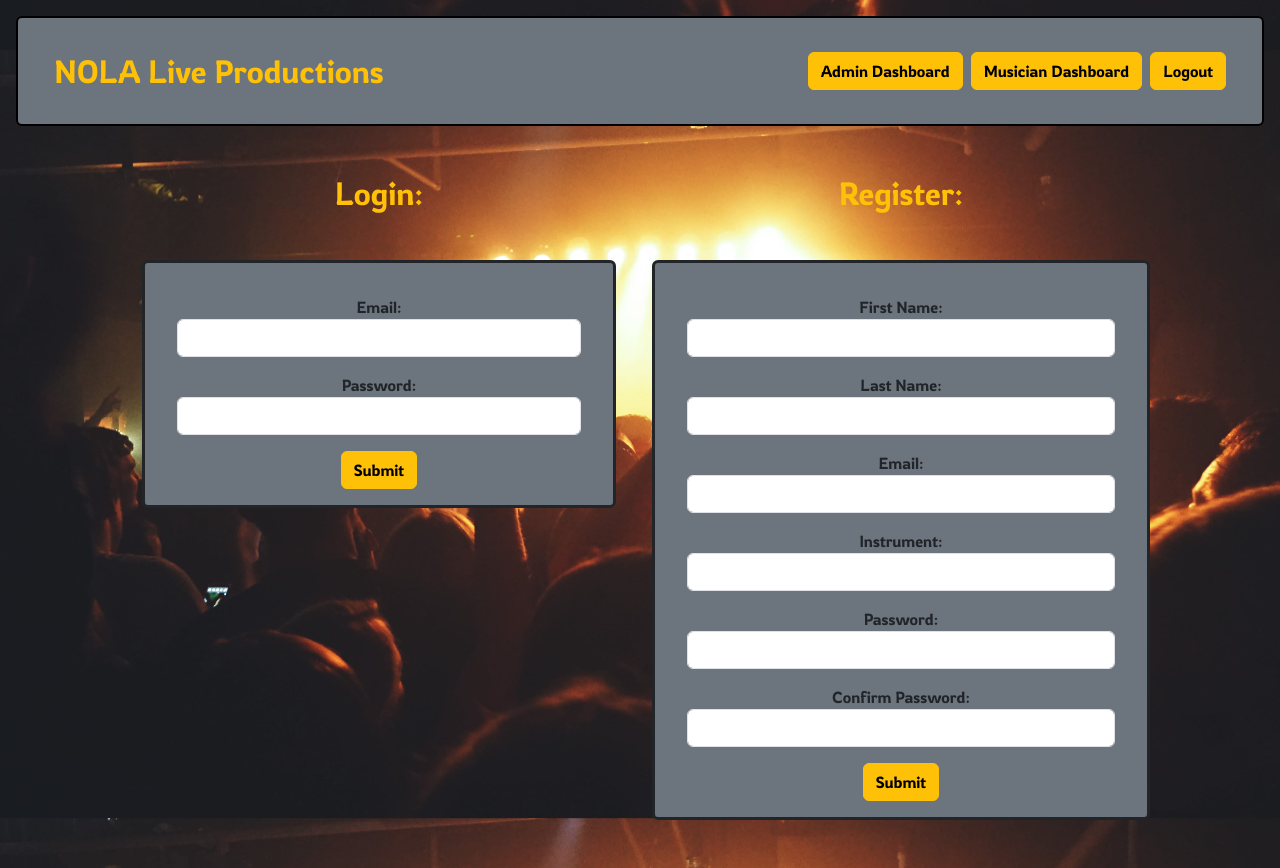
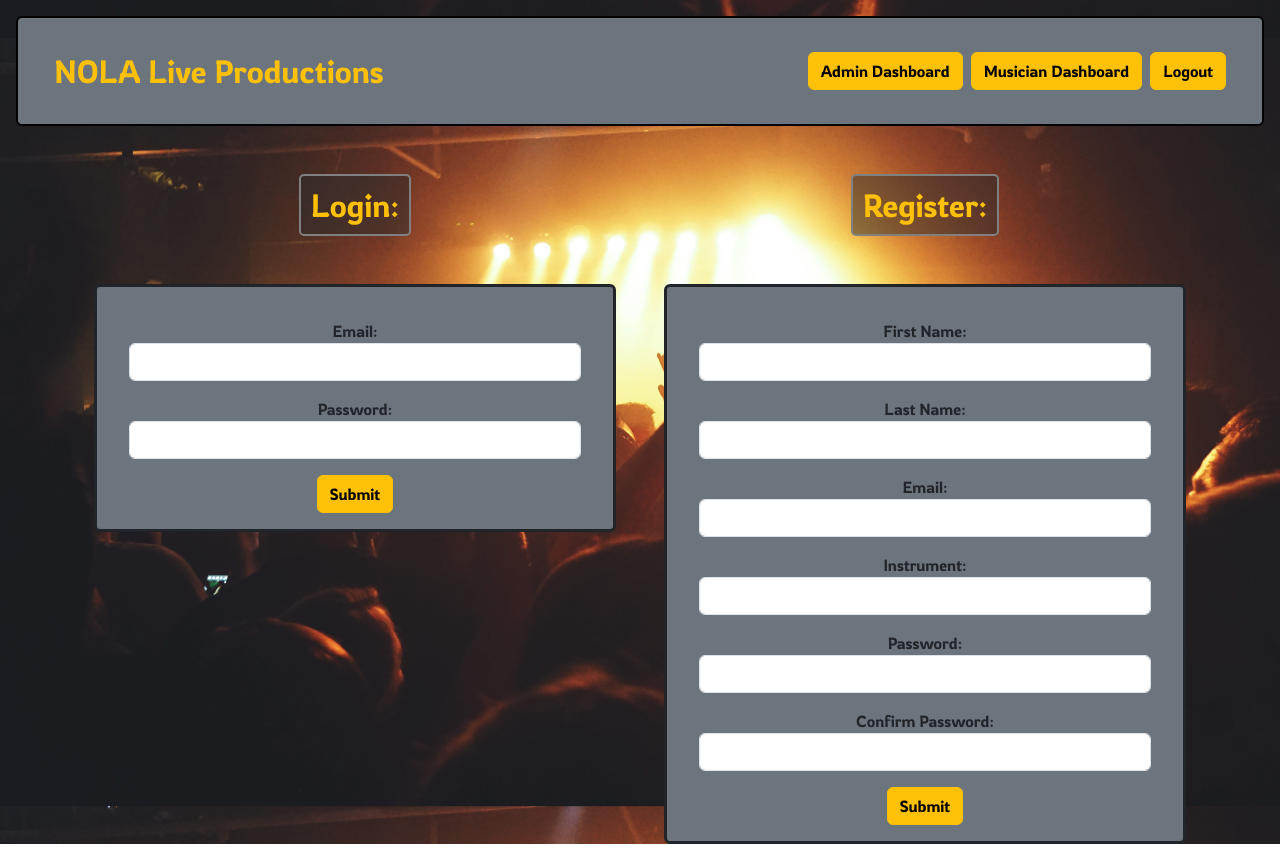
Before and after one commit to BillyFranklinNola/Mystro_Demo, a React (Create React App) app in the folder client/: page / in a window 1280 px wide. After the commit the page ends 844 px from the top, so only its background shows below. Built offline with nearby package versions, Linux system fonts and the light colour scheme.

Commit message:
a lot more styling

```diff
--- a/client/src/components/AdminMusicianList.jsx
+++ b/client/src/components/AdminMusicianList.jsx
@@ -30,9 +30,8 @@ const AdminMusicianList = (props) => {
     }
 
 return (
-    <div className='container-fluid'>
-        <div className='table-responsive panelBackground'>
-            <table className='table table-striped border border-3 border-secondary rounded'>
+    <div className='table-responsive' style={{'borderRadius': '5px'}}>
+        <table className='table panelBackground border border-2 border-secondary rounded'>
             <thead>
                 <tr>
                     <th scope='col' className='text-start text-white'>Name</th>
@@ -48,8 +47,8 @@ return (
                         <td className='text-start text-white'>{musician.firstName} {musician.lastName}</td>
                         <td className='text-start text-white'>{musician.instrument}</td>
                         <td>
-                                <div className='d-flex justify-content-around mx-auto'>
-                                    <Link className='btn btn-warning me-1' to={`/musicians/editMusician/${musician._id}`}>Edit</Link>
+                            <div className='d-flex flex-column flex-lg-row justify-content-around mx-auto'>
+                                <Link className='btn btn-warning me-lg-1 mb-1 mb-lg-0' to={`/musicians/editMusician/${musician._id}`}>Edit</Link>
                                 <MusicianDeleteButton className='btn btn-secondary' id={musician._id} successCallback={()=>deleteMusician(musician._id)}/>
                             </div>
                         </td>
@@ -60,7 +59,6 @@ return (
             </tbody>
         </table>
     </div>
-    </div>
 )}
 
 export default AdminMusicianList
--- a/client/src/components/GigForm.jsx
+++ b/client/src/components/GigForm.jsx
@@ -123,11 +123,11 @@ const GigForm = (props) => {
 
     return (
         <div className="container-fluid">
-            <div className="col-12 col-lg-10 bg-secondary mx-auto p-2 p-lg-5 border border-3 border-dark rounded m-5">
+            <div className="col-12 col-lg-10 panelBackground text-white mx-auto p-2 p-lg-5 border border-2 border-secondary rounded">
                 <form className='mx-auto' onSubmit={onSubmitHandler}>
                     <div className='row mx-auto'>
                         <div className='col-12 col-lg-7'>
-                            <div className='row form-group align-items-center'>
+                            <div className='row form-group align-items-center mt-3 mt-lg-0'>
                                 <label htmlFor='venue' className='col-3 col-lg-2 col-form-label me-2'>Venue:</label>
                                 <div className='col-8 col-lg-9'>
                                     <input type="text" name="venue" id="venue" className="form-control" value={gig.venue} onChange = {changeHandler}/>
--- a/client/src/components/LoginForm.jsx
+++ b/client/src/components/LoginForm.jsx
@@ -55,7 +55,7 @@ const LoginForm = (props) => {
 
     return (
         <div className='container-fluid'>
-            <div className="bg-secondary mx-auto p-3 border border-3 border-dark rounded mt-5">
+            <div className="bg-secondary mx-auto p-3 border border-3 border-dark rounded">
                 <form className='mx-auto' onSubmit={onSubmitHandler}>
                     <div className='form-group m-3'>
                         <label htmlFor='email'>Email:</label>
--- a/client/src/components/MusicianGigList.jsx
+++ b/client/src/components/MusicianGigList.jsx
@@ -1,8 +1,7 @@
 import React, {useEffect, useState} from 'react'
 import {Link, useParams} from 'react-router-dom'
 import axios from 'axios'
-import Cookies from 'js-cookie';
-
+import '../styles/globals.css';
 
 const MusicianGigList = (props) => {
     const [allGigs, setAllGigs] = useState([])
@@ -27,9 +26,8 @@ const MusicianGigList = (props) => {
     }, [allGigs, id]);
 
 return (
-    <div className='container-fluid p-5'>
-        <div className='table-responsive p-3 border border-3 border-secondary rounded mx-auto p-5'>
-            <table className='table table-striped border border-secondary rounded'>
+    <div className='table-responsive' style={{'borderRadius':'5px'}}>
+        <table className='table panelBackground border border-2 border-secondary text-white mx-auto'>
             <thead>
                 <tr>
                     <th scope='col' className='col-4 text-start text-white'>Venue</th>
@@ -58,7 +56,6 @@ return (
             </tbody>
         </table>
     </div>
-    </div>
 )}
 
 export default MusicianGigList
--- a/client/src/components/RegisterForm.jsx
+++ b/client/src/components/RegisterForm.jsx
@@ -83,8 +83,8 @@ const RegisterForm = (props) => {
 
 
     return (
-        <div>
-            <div className="bg-secondary mx-auto p-3 border border-3 border-dark rounded mt-5">
+        <div className='container-fluid'>
+            <div className="bg-secondary mx-auto p-3 border border-3 border-dark rounded">
                 <form className='mx-auto' onSubmit={onSubmitHandler}>
                     <div className='form-group m-3'>
                         <label htmlFor='firstName'>First Name:</label>
--- a/client/src/styles/globals.css
+++ b/client/src/styles/globals.css
@@ -6,3 +6,14 @@
 .panelBackground {
     background-color: rgba(45, 45, 45, 0.50);
 }
+
+.subNav {
+    display: inline-block;
+    border-style: solid;
+    border-width: 2px;
+    border-color: gray;
+    border-radius: 5px;
+    padding: 10px;
+    background-color: rgba(45, 45, 45, 0.50);
+    color: white;
+}
--- a/client/src/views/AdminDashboard.jsx
+++ b/client/src/views/AdminDashboard.jsx
@@ -30,16 +30,16 @@ return (
         <div className='pt-3'>
             <NavBar/>
             <div className='container'>
-                <div className='row p-5'>
-                    <div className='col-sm-6'>
-                        <h2 className="text-warning mx-auto mt-5 mb-5">All Gigs:</h2>
+                <div className='row'>
+                    <div className='col-sm-7'>
+                        <h2 className="subNav text-warning mx-auto my-4 my-lg-5">All Gigs:</h2>
                         <AdminGigList
                             setAllGigs={allGigs}
                             gigDeleteHandler={gigDeleteHandler}/>
-                        <Link className='btn btn-warning mt-3' to ='/gigs/createGig'>Create New Gig</Link>
+                        <Link className='btn btn-warning my-1 mt-lg-3' to ='/gigs/createGig'>Create New Gig</Link>
                     </div>
-                    <div className='col-sm-6'>
-                        <h2 className="text-warning mx-auto mt-5 mb-5">All Musicians:</h2>
+                    <div className='col-sm-5'>
+                        <h2 className="subNav text-warning mx-auto my-4 my-lg-5">All Musicians:</h2>
                         <AdminMusicianList
                             setAllMusicians={allMusicians}
                             musicianDeleteHandler={musicianDeleteHandler}/>
--- a/client/src/views/EditGig.jsx
+++ b/client/src/views/EditGig.jsx
@@ -5,6 +5,7 @@ import GigForm from '../components/GigForm'
 import NavBar from '../components/NavBar'
 import { toast } from 'react-toastify'
 import image from '../images/backgroundimage.jpg'
+import '../styles/globals.css'
 
 const EditGig = () => {
     const navigate = useNavigate();
@@ -75,7 +76,7 @@ return (
         <div className="pt-3">
             <NavBar/>
             <div className='container-fluid'>
-                <h2 className="text-warning mx-auto mt-5">Edit Gig:</h2>
+                <h2 className="subNav text-warning mx-auto my-5 my-lg-4">Edit Gig:</h2>
                 <div>
                     {errors.map((err, index) => <p className='text-danger' key={index}>{err}</p>)}
                     {
--- a/client/src/views/LoginRegistration.jsx
+++ b/client/src/views/LoginRegistration.jsx
@@ -3,6 +3,7 @@ import RegisterForm from '../components/RegisterForm'
 import LoginForm from '../components/LoginForm'
 import NavBar from '../components/NavBar'
 import image from '../images/backgroundimage.jpg'
+import '../styles/globals.css'
 
 const LoginRegistration = () => {
 
@@ -22,15 +23,15 @@ return (
         <div className="pt-3">
             <NavBar/>
             <div className='container'>
-                <div className='row p-5'>
+                <div className='row'>
                     <div className='col-sm-6'>
-                        <h2 className="text-warning mx-auto">Login:</h2>
+                        <h2 className="subNav text-warning my-4 my-lg-5 mx-auto">Login:</h2>
                         <LoginForm
                             loginEmail=""
                             loginPassword=""/>
                     </div>
                     <div className='col-sm-6'>
-                        <h2 className="text-warning mt-4 mt-sm-0 mx-auto">Register:</h2>
+                        <h2 className="subNav text-warning my-4 my-lg-5 mx-auto">Register:</h2>
                         <RegisterForm
                             initialFirstName=""
                             initialLastName=""
--- a/client/src/views/MusicianDashboard.jsx
+++ b/client/src/views/MusicianDashboard.jsx
@@ -18,8 +18,8 @@ return (
     }}>
             <div className="pt-3">
             <NavBar/>
-            <div className='container-fluid'>
-                <h2 className="text-warning mx-auto mt-5">Your Gigs:</h2>
+            <div className='container-fluid px-3'>
+                <h2 className="subNav text-warning mx-auto my-4 my-lg-5">Upcoming Gigs:</h2>
                 <div className='col-sm-8 mx-auto'>
                     <MusicianGigList musicianGigs={musicianGigs}/>
                 </div>
```
Also changed, not shown: client/src/components/AdminGigList.jsx (+5 -7 lines), client/src/views/GigView.jsx (+7 -7 lines). Lines whose indentation alone changed are shown as unchanged.
